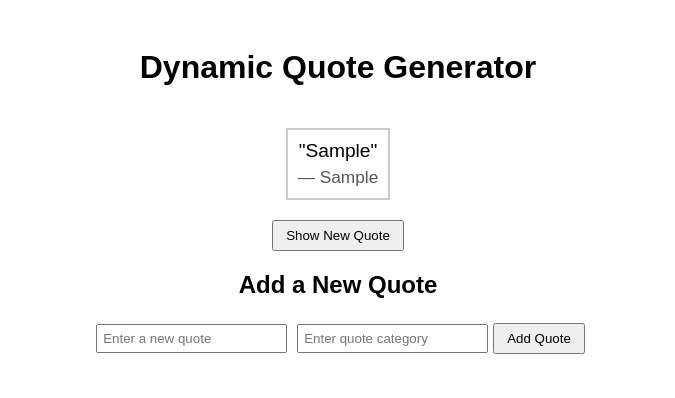
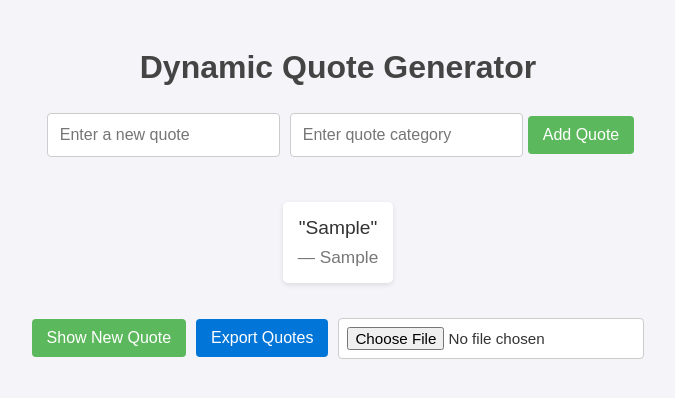
Before and after one commit to Kenward-dev/alx_fe_javascript, a plain HTML site: page dom-manipulation/index.html in a window 1280 px wide. Both pictures are taken after typing "Sample", "Sample" into the empty fields and a click on the button "Add Quote". Shown: the whole page, without its empty margins (302-977 px from the left). Drawn offline with Linux system fonts and the light colour scheme.

Commit message:
add webstorage and session storage

```diff
--- a/dom-manipulation/index.html
+++ b/dom-manipulation/index.html
@@ -1,56 +1,102 @@
 <!DOCTYPE html>
 <html lang="en">
 <head>
-    <meta charset="UTF-8">
-    <meta name="viewport" content="width=device-width, initial-scale=1.0">
+    <meta charset="utf-8" />
+    <meta name="viewport" content="width=device-width,initial-scale=1" />
     <title>Dynamic Quote Generator</title>
     <style>
         body {
             font-family: Arial, sans-serif;
             padding: 20px;
+            background-color: #f4f4f9;
+            color: #333;
             text-align: center;
+            }
+
+            h1 {
+            color: #444;
             }
 
             #quoteDisplay {
             font-size: 1.2em;
-            margin: 20px 0;
-            padding: 10px;
-            border: 2px solid #ccc;
+            margin: 20px auto;
+            padding: 15px;
+            border-radius: 5px;
+            background-color: #fff;
+            box-shadow: 0 2px 5px rgba(0,0,0,0.1);
+            max-width: 600px;
             display: inline-block;
-            max-width: 400px;
             }
 
             .category {
             display: block;
-            margin-top: 5px;
+            margin-top: 8px;
             font-size: 0.9em;
-            color: #555;
+            color: #777;
             }
 
-            input {
-            padding: 5px;
+            #addQuoteForm {
+            margin-bottom: 20px;
+            }
+
+            #addQuoteForm input {
+            padding: 12px;
             margin: 5px;
+            border: 1px solid #ccc;
+            border-radius: 4px;
+            font-size: 1em;
+            }
+
+            .control-bar {
+            display: flex;
+            justify-content: center;
+            align-items: center;
+            gap: 10px;
+            flex-wrap: wrap;
+            margin-top: 15px;
             }
 
             button {
-            padding: 6px 12px;
+            padding: 10px 15px;
+            background-color: #5cb85c;
+            color: white;
+            border: none;
+            border-radius: 4px;
             cursor: pointer;
+            font-size: 1em;
+            }
+
+            button:hover {
+            background-color: #4cae4c;
+            }
+
+            #exportQuotes {
+            background-color: #0275d8;
+            }
+
+            #exportQuotes:hover {
+            background-color: #025aa5;
+            }
+
+            #importFile {
+            padding: 8px;
+            border: 1px solid #ccc;
+            border-radius: 4px;
+            background-color: white;
+            cursor: pointer;
+            font-size: 0.95em;
             }
     </style>
 </head>
 <body>
     <h1>Dynamic Quote Generator</h1>
+    <div id="quoteDisplay"></div>
 
-    <div id="quoteDisplay"></div>
-    <br>
-    <button id="newQuote">Show New Quote</button>
-
-    <h2>Add a New Quote</h2>
-    <!-- <div>
-        <input id="newQuoteText" type="text" placeholder="Enter a new quote" />
-        <input id="newQuoteCategory" type="text" placeholder="Enter quote category" />
-        <button onclick="addQuote()">Add Quote</button>
-    </div> -->
+    <div class="control-bar">
+        <button id="newQuote">Show New Quote</button>
+        <button id="exportQuotes">Export Quotes</button>
+        <input type="file" id="importFile" accept=".json" onchange="importFromJsonFile(event)" />
+    </div>
 
     <script src="script.js"></script>
 </body>
--- a/dom-manipulation/script.js
+++ b/dom-manipulation/script.js
@@ -1,4 +1,16 @@
-let quotes = [
+let quotes = [];
+
+function loadQuotes() {
+    const stored = localStorage.getItem("quotes");
+    if (stored) {
+        try {
+            const parsed = JSON.parse(stored);
+            quotes = Array.isArray(parsed) ? parsed : [];
+            } catch {
+            quotes = [];
+        }
+    } else {
+        quotes = [
         { text: "No matter how long the night, the day will surely break.", category: "Proverb" },
         { text: "When the roots of a tree begin to decay, it spreads death to the branches.", category: "Proverb" },
         { text: "If you want to go fast, go alone. If you want to go far, go together.", category: "Proverb" },
@@ -10,33 +22,49 @@ let quotes = [
         { text: "The river that forgets its source will surely dry up.", category: "Proverb" },
         { text: "When the going gets tough, the tough get going.", category: "Motivation" }
         ];
+        saveQuotes();
+    }
+}
+
+function saveQuotes() {
+    localStorage.setItem("quotes", JSON.stringify(quotes));
+}
 
 function showRandomQuote() {
     const quoteDisplay = document.getElementById("quoteDisplay");
+    if (!quoteDisplay) return;
     if (quotes.length === 0) {
         quoteDisplay.innerHTML = "<em>No quotes available.</em>";
         return;
     }
-    const randomIndex = Math.floor(Math.random() * quotes.length);
-    const randomQuote = quotes[randomIndex];
-    quoteDisplay.innerHTML = `"${randomQuote.text}"<span class="category">— ${randomQuote.category}</span>`;
+    const quoteIndex = Math.floor(Math.random() * quotes.length);
+    const q = quotes[quoteIndex];
+    quoteDisplay.innerHTML = `"${q.text}"<span class="category">— ${q.category}</span>`;
+    sessionStorage.setItem("lastQuote", JSON.stringify(q));
 }
 
 function addQuote() {
-    const newQuoteText = document.getElementById("newQuoteText").value.trim();
-    const newQuoteCategory = document.getElementById("newQuoteCategory").value.trim();
-    if (!newQuoteText || !newQuoteCategory) {
+    const quoteText = document.getElementById("newQuoteText");
+    const categoryText = document.getElementById("newQuoteCategory");
+    if (!quoteText || !categoryText) return;
+    const txt = quoteText.value.trim();
+    const cat = categoryText.value.trim();
+    if (!txt || !cat) {
         alert("Please enter both the quote and its category.");
         return;
     }
-    quotes.push({ text: newQuoteText, category: newQuoteCategory });
-    document.getElementById("quoteDisplay").innerHTML = `"${newQuoteText}"<span class="category">— ${newQuoteCategory}</span>`;
-    document.getElementById("newQuoteText").value = "";
-    document.getElementById("newQuoteCategory").value = "";
+    const newQ = { text: txt, category: cat };
+    quotes.push(newQ);
+    saveQuotes();
+    document.getElementById("quoteDisplay").innerHTML = `"${txt}"<span class="category">— ${cat}</span>`;
+    sessionStorage.setItem("lastQuote", JSON.stringify(newQ));
+    quoteText.value = "";
+    categoryText.value = "";
 }
 
 function createAddQuoteForm() {
-    const formContainer = document.createElement("div");
+    const container = document.createElement("div");
+    container.id = "addQuoteForm";
     const inputText = document.createElement("input");
     inputText.id = "newQuoteText";
     inputText.type = "text";
@@ -46,14 +74,76 @@ function createAddQuoteForm() {
     inputCategory.type = "text";
     inputCategory.placeholder = "Enter quote category";
     const addButton = document.createElement("button");
+    addButton.type = "button";
     addButton.textContent = "Add Quote";
-    addButton.onclick = addQuote;
-    formContainer.appendChild(inputText);
-    formContainer.appendChild(inputCategory);
-    formContainer.appendChild(addButton);
-    document.body.appendChild(formContainer);
+    addButton.addEventListener("click", addQuote);
+    container.appendChild(inputText);
+    container.appendChild(inputCategory);
+    container.appendChild(addButton);
+    const quoteDisplay = document.getElementById("quoteDisplay");
+    if (quoteDisplay && quoteDisplay.parentNode) {
+        quoteDisplay.parentNode.insertBefore(container, quoteDisplay);
+    } else {
+        document.body.appendChild(container);
+    }
 }
 
-document.getElementById("newQuote").addEventListener("click", showRandomQuote);
+function exportToJsonFile() {
+    const dataStr = JSON.stringify(quotes, null, 2);
+    const blob = new Blob([dataStr], { type: "application/json" });
+    const url = URL.createObjectURL(blob);
+    const a = document.createElement("a");
+    a.href = url;
+    a.download = "quotes.json";
+    document.body.appendChild(a);
+    a.click();
+    a.remove();
+    URL.revokeObjectURL(url);
+}
+
+function importFromJsonFile(event) {
+    const file = event && event.target && event.target.files && event.target.files[0];
+    if (!file) return;
+    const reader = new FileReader();
+    reader.onload = function(e) {
+        try {
+        const imported = JSON.parse(e.target.result);
+        if (!Array.isArray(imported)) throw new Error("Invalid format");
+        const filtered = imported
+            .filter(item => item && typeof item.text === "string" && typeof item.category === "string")
+            .map(item => ({ text: item.text, category: item.category }));
+        if (filtered.length === 0) {
+            alert("No valid quotes found in the file.");
+            return;
+        }
+        quotes.push(...filtered);
+        saveQuotes();
+        alert("Quotes imported successfully!");
         showRandomQuote();
+        } catch {
+            alert("Failed to import quotes. Ensure the JSON is an array of {text, category} objects.");
+        }
+    };
+    reader.readAsText(file);
+}
+
+loadQuotes();
 createAddQuoteForm();
+const btn = document.getElementById("newQuote");
+if (btn) btn.addEventListener("click", showRandomQuote);
+const exportBtn = document.getElementById("exportQuotes");
+if (exportBtn) exportBtn.addEventListener("click", exportToJsonFile);
+const importEl = document.getElementById("importFile");
+if (importEl) importEl.addEventListener("change", importFromJsonFile);
+const last = sessionStorage.getItem("lastQuote");
+if (last) {
+    try {
+        const q = JSON.parse(last);
+        const display = document.getElementById("quoteDisplay");
+        if (display) display.innerHTML = `"${q.text}"<span class="category">— ${q.category}</span>`;
+    } catch {
+        showRandomQuote();
+    }
+} else {
+    showRandomQuote();
+}
```
Lines whose indentation alone changed are shown as unchanged.
